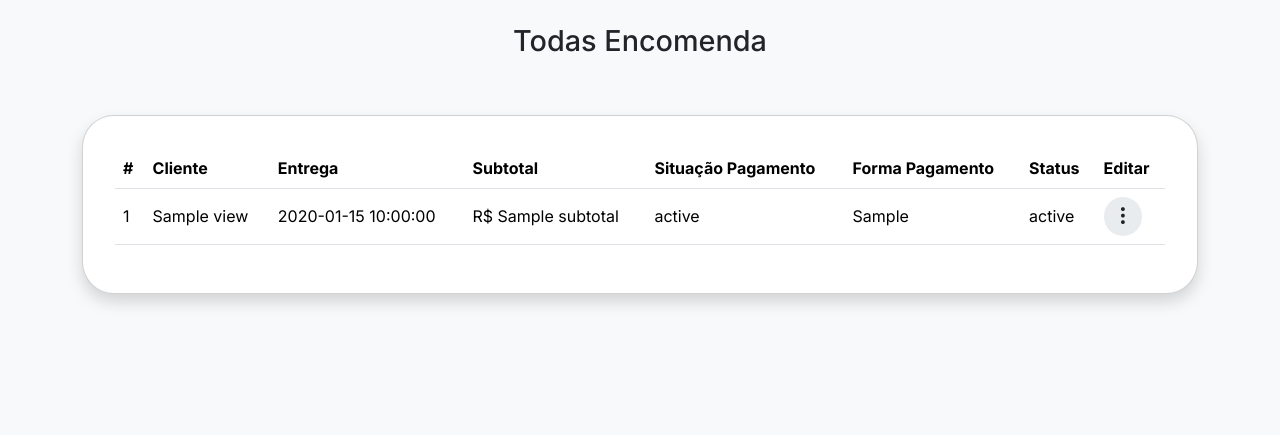
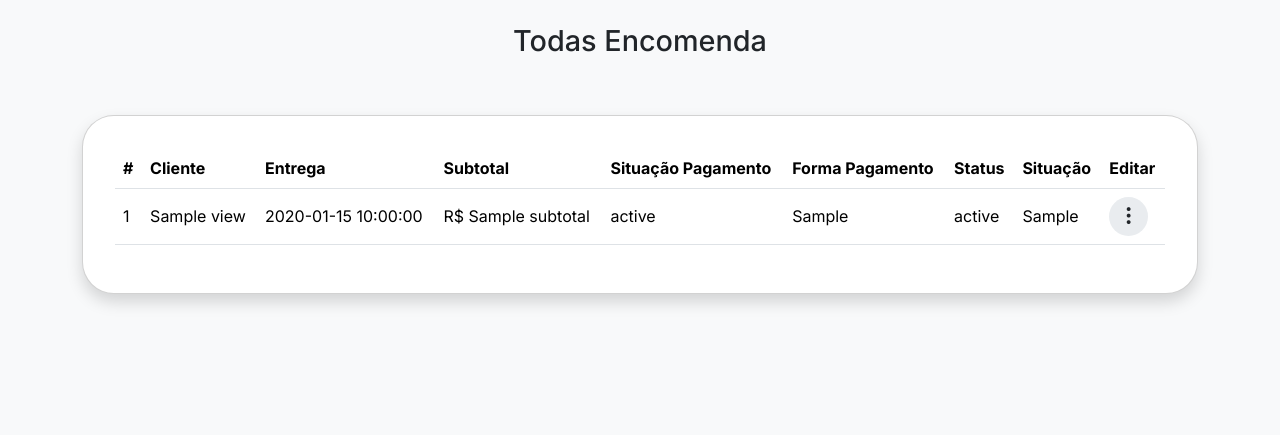
Before and after one commit to gustavoarantesdev/orderApp, a PHP site: template App/Views/order/show.php in a window 1280 px wide. Shown: the part 74-509 px from the top of the page. Run offline with PHP 8.4, Linux system fonts and the light colour scheme; the template is opened without the code that fills it: most values are stand-ins (such as "Sample title", 1, 10 or a date in 2020); some libraries are stand-ins or nearby versions.

Commit message:
feat: Adicionar coluna para situação da encomenda

```diff
--- a/App/Views/order/show.php
+++ b/App/Views/order/show.php
@@ -24,6 +24,7 @@ FlashMessage::render()
                             <th scope="col">Situação Pagamento</th>
                             <th scope="col">Forma Pagamento</th>
                             <th scope="col">Status</th>
+                            <th scope="col">Situação</th>
                             <th scope="col">Editar</th>
                             </th>
                         </tr>
@@ -39,6 +40,7 @@ FlashMessage::render()
                                 <td><?= $orderData->payment_status ?></td>
                                 <td><?= htmlspecialchars($orderData->payment_method) ?></td>
                                 <td><?= $orderData->order_status ?></td>
+                                <td><?= $orderData->order_situation ?></td>
                                 <td>
                                     <button class="btn bg-body-secondary p-2 lh-1 rounded-5" type="button"
                                         title="Editar Encomenda"
```
